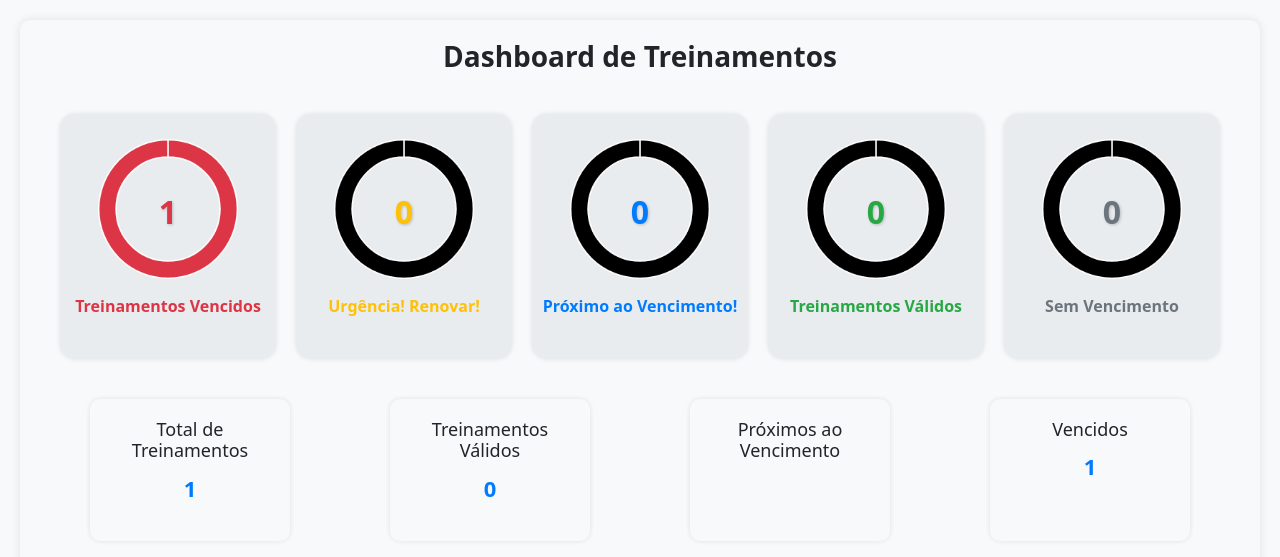
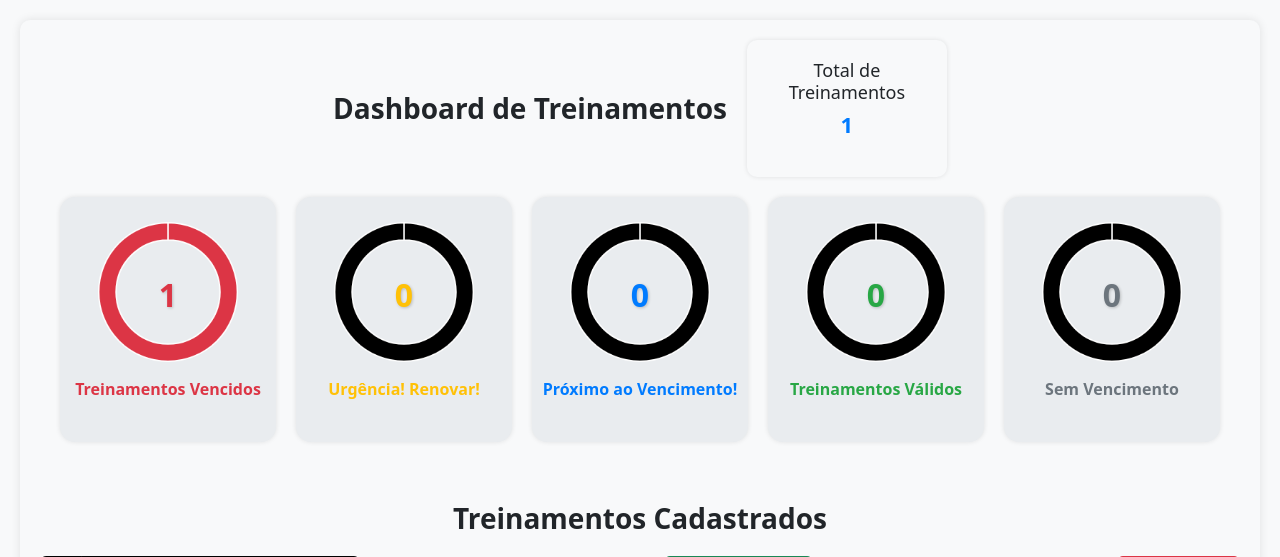
Before and after one commit to joaopedrodirekta/Direkta_Vale, a Django app: page /treinamentos/dashboard/ in a window 1280 px wide. Shown: the part 70-627 px from the top of the page. Run offline with Django 5.2, Linux system fonts and the light colour scheme; tables that the repository leaves empty hold one stand-in row (values such as "Sample post").

Commit message:
Correcao

```diff
--- a/treinamentos/templates/treinamentos/dashboard.html
+++ b/treinamentos/templates/treinamentos/dashboard.html
@@ -152,7 +152,13 @@
 </style>
 
 <div class="dashboard-container">
-    <h2 class="dashboard-title">Dashboard de Treinamentos</h2>
+    <div style="display: flex; align-items: center; justify-content: center; gap: 20px;">
+        <h2 class="dashboard-title" style="margin: 0;">Dashboard de Treinamentos</h2>
+        <div class="info-card" style="margin: 0;">
+            <h4 style="margin-bottom: 5px;">Total de Treinamentos</h4>
+            <p style="font-size: 22px; font-weight: bold; color: #007bff;">{{ total_treinamentos }}</p>
+        </div>
+    </div>
 
     <div class="chart-container">
         <div class="chart-box">
@@ -183,25 +189,6 @@
             <canvas id="statusSemValidade"></canvas>
             <span class="chart-number" style="color: #6c757d;">{{ sem_validade }}</span>
             <p class="chart-label" style="color: #6c757d;">Sem Vencimento</p>
-        </div>
-    </div>
-
-    <div class="info-cards-container">
-        <div class="info-card">
-            <h4>Total de Treinamentos</h4>
-            <p>{{ total_treinamentos }}</p>
-        </div>
-        <div class="info-card">
-            <h4>Treinamentos Válidos</h4>
-            <p>{{ ok }}</p>
-        </div>
-        <div class="info-card">
-            <h4>Próximos ao Vencimento</h4>
-            <p>{{ proximos_vencimento }}</p>
-        </div>
-        <div class="info-card">
-            <h4>Vencidos</h4>
-            <p>{{ vencidos }}</p>
         </div>
     </div>
 
@@ -249,10 +236,11 @@
                     <td>
                         <span class="badge {{ treinamento.status_class }}">{{ treinamento.status_label }}</span>
                     <td>
-                        <button class="btn btn-info btn-sm" data-bs-toggle="modal" data-bs-target="#detalhesTreinamento{{ treinamento.id }}">
-                            <i class="fas fa-eye"></i> Ver Detalhes
+                        <button class="btn btn-info btn-sm" style="padding: 5px 10px; font-size: 12px;" data-bs-toggle="modal" data-bs-target="#detalhesTreinamento{{ treinamento.id }}">
+                            Detalhes
                         </button>
                     </td>
+
                 </tr>
                 <div class="modal fade" id="detalhesTreinamento{{ treinamento.id }}" tabindex="-1" aria-labelledby="detalhesTreinamentoLabel" aria-hidden="true">
                     <div class="modal-dialog">
```
